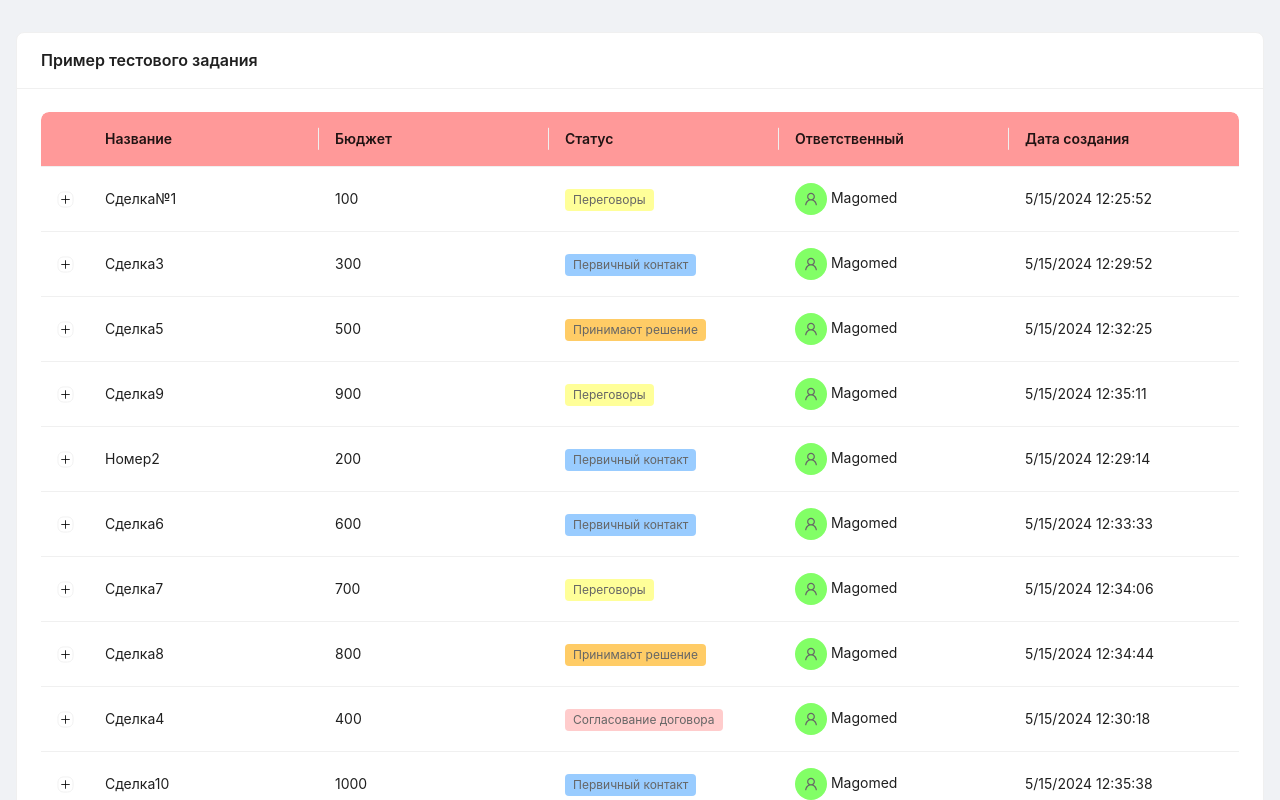
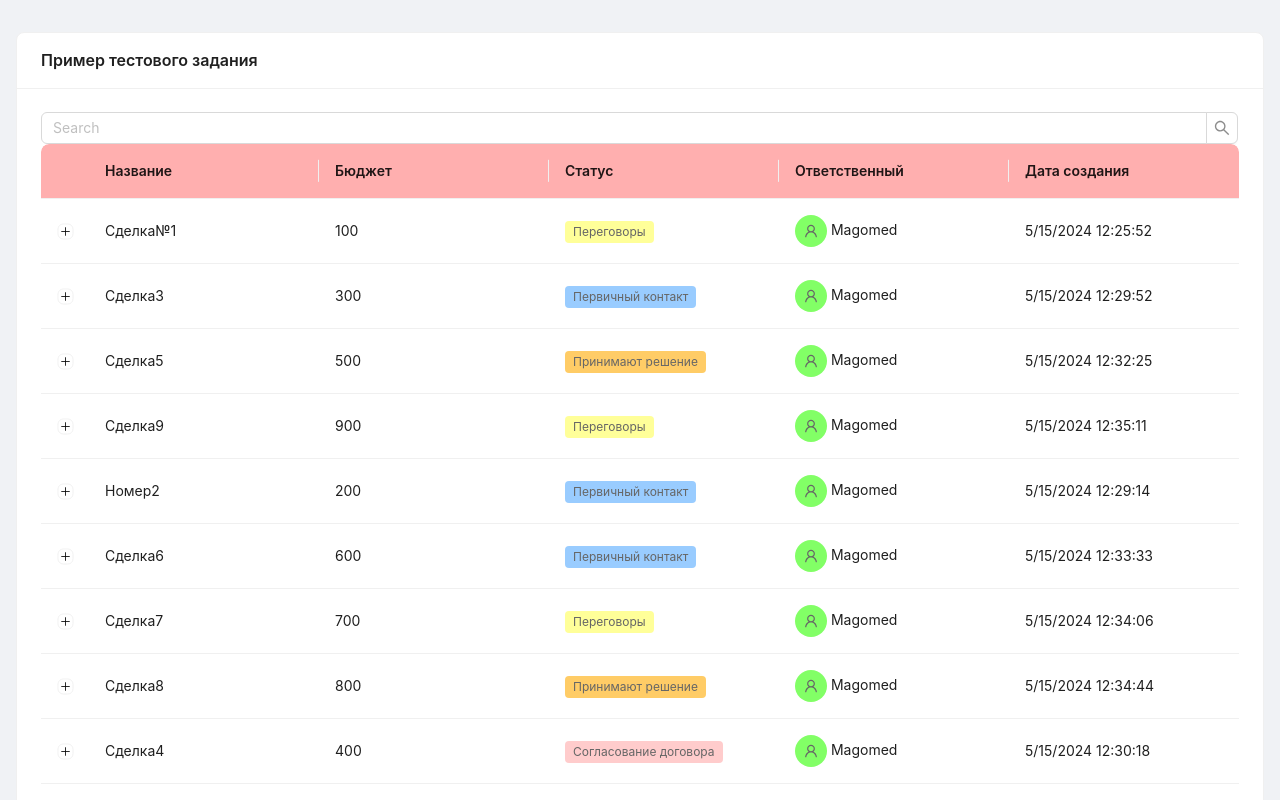
Before and after one commit to user530/rocketsales_frontend, a Vue app: page / in a window 1280 px wide. Shown: the top 800 px of the page. Built offline with nearby package versions, Linux system fonts and the light colour scheme.

Commit message:
Added search bar component and fixed a small bug with old :deep syntax

```diff
--- a/src/components/ContactsTable.vue
+++ b/src/components/ContactsTable.vue
@@ -91,11 +91,11 @@ export default defineComponent({
 </template>
 
 <style scoped>
-:deep .custom-darker-row td {
+:deep(.custom-darker-row) td {
     background-color: #fafafa;
 }
 
-:deep .custom-darker-row:hover td {
+:deep(.custom-darker-row:hover) td {
     background-color: #efefef !important;
 }
 </style>
--- a/src/components/LeadsTable.vue
+++ b/src/components/LeadsTable.vue
@@ -2,6 +2,7 @@
 import { defineComponent, ref } from 'vue';
 import { ILead } from '../types';
 import ContactsTable from './ContactsTable.vue';
+import SearchBar from './SearchBar.vue';
 import { charToColor, unixTimeToString } from '../utils';
 import type { TableColumnType } from 'ant-design-vue/es';
 import { UserOutlined } from '@ant-design/icons-vue';
@@ -11,6 +12,7 @@ export default defineComponent({
     components: {
         ContactsTable,
         UserOutlined,
+        SearchBar,
     },
     setup() {
         const leadsData = ref<(ILead & { key: number })[]>([]);
@@ -313,12 +315,16 @@ export default defineComponent({
             },
         ];
 
+        // Search handler
+        const handleSearch = (searchValue: string) => { console.log('Search fired!', searchValue) };
+
         return {
             columns,
             loading,
             leadsData,
             charToColor,
             unixTimeToString,
+            handleSearch,
         };
     }
 });
@@ -326,6 +332,7 @@ export default defineComponent({
 
 <template>
     <a-card title="Пример тестового задания">
+        <SearchBar @searhLeads="handleSearch" />
         <a-spin :spinning="loading">
             <a-table :customHeaderRow="() => ({ class: 'custom-header' })" :columns="columns" :dataSource="leadsData"
                 expandRowByClick tableLayout="fixed" sticky>
@@ -361,11 +368,11 @@ export default defineComponent({
 </template>
 
 <style scoped>
-:deep .custom-tag-text-color {
+:deep(.custom-tag-text-color) {
     color: #666 !important;
 }
 
-:deep .custom-header th {
-    background-color: #ff9999 !important;
+:deep(.custom-header) th {
+    background-color: #ffafaf !important;
 }
 </style>
--- /dev/null
+++ b/src/components/SearchBar.vue
@@ -0,0 +1,26 @@
+<script lang="ts">
+import { defineComponent, ref } from 'vue';
+
+export default defineComponent({
+    name: 'SearchBar',
+    emits: ['searhLeads'],
+    setup(_, { emit }) {
+        const inputValue = ref('');
+
+        const inputHandler = (e: Event) => {
+            if (!e.target) return;
+            inputValue.value = (e.target as HTMLInputElement).value;
+            emit('searhLeads', inputValue.value);
+        };
+
+        return {
+            inputValue,
+            inputHandler,
+        };
+    }
+});
+</script>
+
+<template>
+    <a-input-search v-model="inputValue" @input="inputHandler" placeholder="Search" />
+</template>
```
